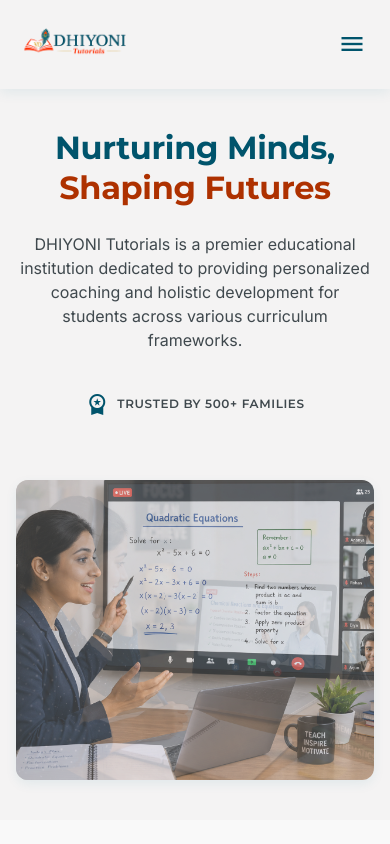
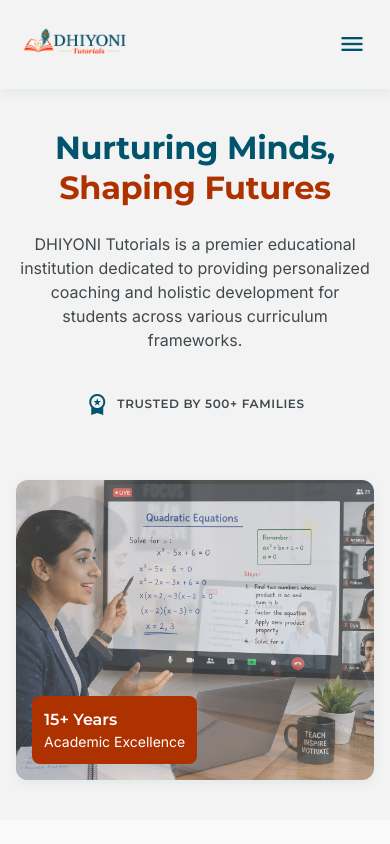
Before and after one commit to sriparthu1422/Dhiyoni-Tutorials, a React (Vite) app in the folder frontend/: page /about in a window 390 px wide. Shown: the top 844 px of the page. Built offline with nearby package versions, Linux system fonts and the light colour scheme.

Commit message:
style(about): ensure floating badge is visible on all devices

```diff
--- a/frontend/src/pages/About.jsx
+++ b/frontend/src/pages/About.jsx
@@ -124,9 +124,9 @@ export default function About() {
               ))}
             </div>
             {/* Floating badge */}
-            <div className="absolute -bottom-6 -left-6 bg-secondary text-white p-md rounded-lg teal-shadow hidden lg:block">
-              <div className="font-montserrat font-semibold text-headline-md">15+ Years</div>
-              <div className="font-inter text-body-sm opacity-90">Academic Excellence</div>
+            <div className="absolute bottom-4 left-4 lg:-bottom-6 lg:-left-6 bg-secondary text-white p-3 lg:p-md rounded-lg teal-shadow z-20">
+              <div className="font-montserrat font-semibold text-headline-sm lg:text-headline-md">15+ Years</div>
+              <div className="font-inter text-body-sm lg:opacity-90">Academic Excellence</div>
             </div>
           </AnimatedSection>
         </div>
```
